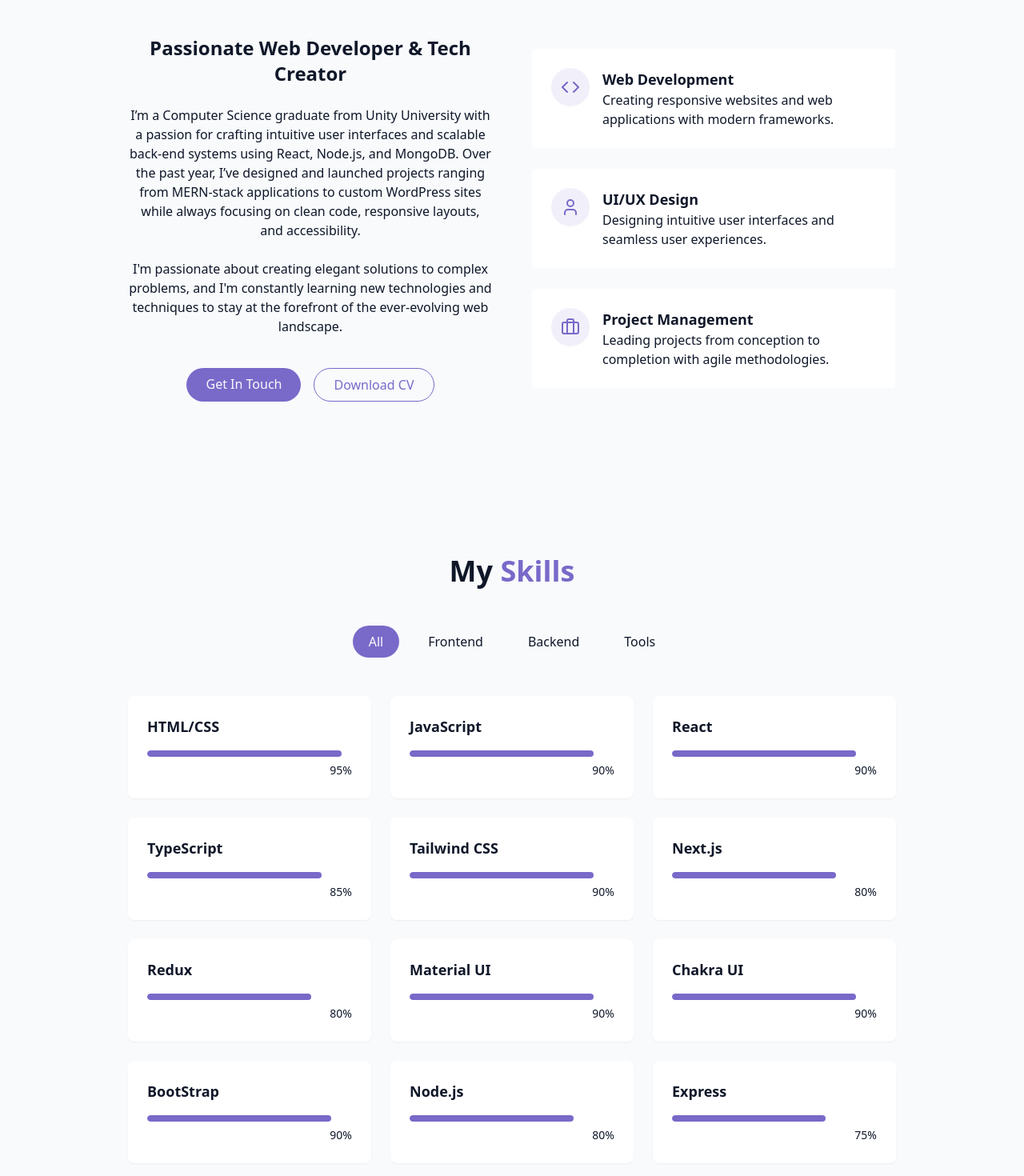
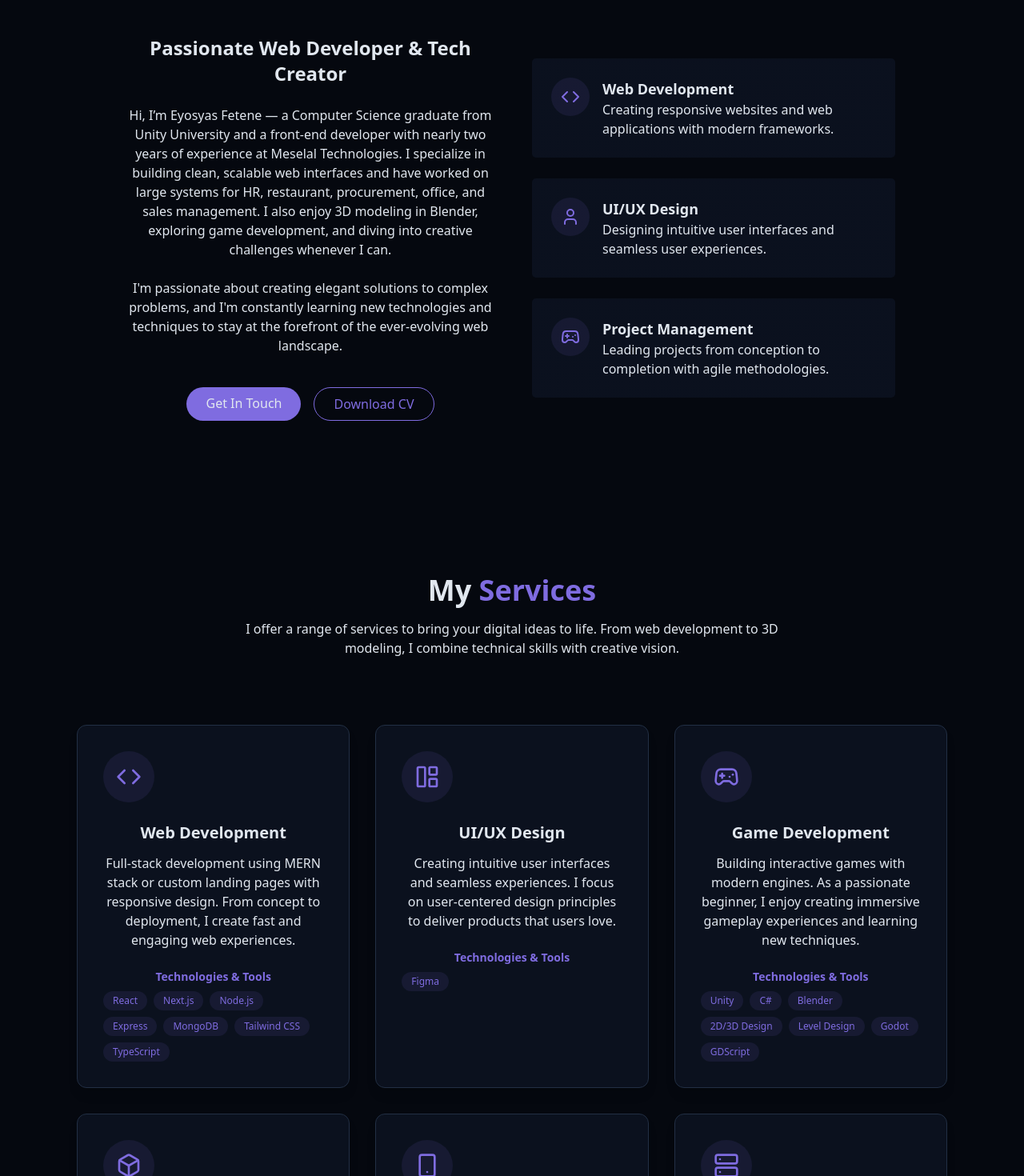
Before and after one commit to Josiah2122/Portfolio, a React (Vite) app: page / in a window 1280 px wide. Shown: the part 940-2410 px from the top of the page at 80% size. Built offline with nearby package versions, Linux system fonts and the light colour scheme.

Commit message:
feat: Services section added, about section correction, default dark mode correction, download cv completed

```diff
--- a/src/components/AboutSection.jsx
+++ b/src/components/AboutSection.jsx
@@ -1,4 +1,4 @@
-import { Briefcase, Code, User } from "lucide-react";
+import { Briefcase, Code, Gamepad2, User } from "lucide-react";
 
 export const AboutSection = () => {
   return (
@@ -16,12 +16,13 @@ export const AboutSection = () => {
             </h3>
 
             <p className="text-muted-foreground">
-              I’m a Computer Science graduate from Unity University with a
-              passion for crafting intuitive user interfaces and scalable
-              back-end systems using React, Node.js, and MongoDB. Over the past
-              year, I’ve designed and launched projects ranging from MERN-stack
-              applications to custom WordPress sites while always focusing on
-              clean code, responsive layouts, and accessibility.
+              Hi, I’m Eyosyas Fetene — a Computer Science graduate from Unity
+              University and a front-end developer with nearly two years of
+              experience at Meselal Technologies. I specialize in building
+              clean, scalable web interfaces and have worked on large systems
+              for HR, restaurant, procurement, office, and sales management. I
+              also enjoy 3D modeling in Blender, exploring game development, and
+              diving into creative challenges whenever I can.
             </p>
 
             <p className="text-muted-foreground">
@@ -38,7 +39,8 @@ export const AboutSection = () => {
               </a>
 
               <a
-                href=""
+                href="/cv.pdf"
+                download="Eyosyas_Fetene_CV.pdf"
                 className="px-6 py-2 rounded-full border border-primary text-primary hover:bg-primary/10 transition-colors duration-300"
               >
                 Download CV
@@ -78,7 +80,7 @@ export const AboutSection = () => {
             <div className="gradient-border p-6 card-hover">
               <div className="flex items-start gap-4">
                 <div className="p-3 rounded-full bg-primary/10">
-                  <Briefcase className="h-6 w-6 text-primary" />
+                  <Gamepad2 className="h-6 w-6 text-primary" />
                 </div>
 
                 <div className="text-left">
--- a/src/components/ExperienceSection.jsx
+++ b/src/components/ExperienceSection.jsx
@@ -37,22 +37,34 @@ const TimelineItem = ({ item, index }) => {
     <div
       ref={itemRef}
       className={`flex w-full transition-all duration-700 ease-in-out transform opacity-0 ${
-        index % 2 === 0 ? "justify-start" : "justify-end"
+        index % 2 === 0
+          ? "md:justify-start justify-end"
+          : "md:justify-end justify-end"
       }`}
       style={{
         transform: "translateY(20px)",
         transitionDelay: `${index * 100}ms`,
       }}
     >
+      {/* Mobile: Timeline icon on left */}
+      <div className="md:hidden absolute left-0 transform -translate-x-1/2">
+        <div className="z-10 flex items-center justify-center w-10 h-10 rounded-full bg-primary border-4 border-card shadow-lg">
+          <Icon className="text-primary-foreground" size={16} />
+        </div>
+      </div>
+
       {/* Timeline Card */}
       <div
-        className={`w-[calc(50%-24px)] px-6 py-4 ${
-          index % 2 === 0 ? "text-right" : "text-left"
-        }`}
+        className={`w-full md:w-[calc(50%-24px)] px-6 py-4 ${
+          index % 2 === 0 ? "md:text-right" : "md:text-left"
+        } text-left`}
       >
-        <div className="bg-card border-border p-6 rounded-xl shadow-lg border">
+        <div className="bg-card border-border p-6 rounded-xl shadow-lg border md:ml-0 ml-8">
           <div className="flex items-center mb-2">
-            <Icon className="text-primary mr-2" size={18} />
+            <Icon
+              className="text-primary mr-2 hidden md:inline-block"
+              size={18}
+            />
             <span className="text-xs font-semibold uppercase tracking-wide text-primary">
               {item.type}
             </span>
@@ -75,8 +87,8 @@ const TimelineItem = ({ item, index }) => {
         </div>
       </div>
 
-      {/* Timeline Icon - Positioned in the center */}
-      <div className="absolute left-1/2 transform -translate-x-1/2">
+      {/* Desktop: Timeline icon in center */}
+      <div className="hidden md:block absolute left-1/2 transform -translate-x-1/2">
         <div className="z-10 flex items-center justify-center w-12 h-12 rounded-full bg-primary border-4 border-card shadow-lg">
           <Icon className="text-primary-foreground" size={18} />
         </div>
@@ -140,21 +152,25 @@ const ExperienceSection = () => {
   ];
 
   return (
-    <section id="experience" className="py-24 px-4 relative">
+    <section id="experience" className="py-16 md:py-24 px-4 relative">
       <div className="container mx-auto max-w-5xl">
         <h2 className="text-3xl md:text-4xl font-bold mb-4 text-center">
           Professional <span className="text-primary">Journey</span>
         </h2>
 
-        <p className="text-center text-muted-foreground mb-12 max-w-2xl mx-auto">
-          My career progression, education, and significant milestones.
+        <p className="text-center text-muted-foreground mb-8 md:mb-12 max-w-2xl mx-auto">
+          My career progression, education, and significant milestones over the
+          years.
         </p>
 
-        <div className="relative py-12" ref={timelineRef}>
-          {/* Single Center Line */}
-          <div className="absolute left-1/2 top-0 bottom-0 w-0.5 bg-primary/20 transform -translate-x-1/2"></div>
+        <div className="relative py-8 md:py-12" ref={timelineRef}>
+          {/* Center Line - Desktop */}
+          <div className="hidden md:block absolute left-1/2 top-0 bottom-0 w-0.5 bg-primary/20 transform -translate-x-1/2"></div>
 
-          <div className="space-y-16 relative">
+          {/* Left Line - Mobile */}
+          <div className="md:hidden absolute left-0 top-0 bottom-0 w-0.5 bg-primary/20 transform -translate-x-1/2"></div>
+
+          <div className="space-y-8 md:space-y-16 relative">
             {timelineItems.map((item, index) => (
               <div key={index} className="relative">
                 <TimelineItem item={item} index={index} />
--- a/src/components/HeroSection.jsx
+++ b/src/components/HeroSection.jsx
@@ -20,7 +20,9 @@ export const HeroSection = () => {
             </span>
           </h1>
 
-          <h1>Front-End & Full-Stack Developer</h1>
+          <h1 className="text-1xl md:text-2xl">
+            Front-End & Full-Stack Developer
+          </h1>
 
           <p className="text-lg md:text-xl text-muted-foreground max-2-2xl mx-auto opacity-0 animate-fade-in-delay-3">
             I build engaging, responsive web interfaces that blend thoughtful
--- a/src/components/Navbar.jsx
+++ b/src/components/Navbar.jsx
@@ -3,8 +3,9 @@ import { Menu, X } from "lucide-react";
 import { useEffect, useState } from "react";
 
 const navItems = [
-  { name: "Home", href: "#hero" },
+  // { name: "Home", href: "#hero" },
   { name: "About", href: "#about" },
+  { name: "Services", href: "#services" },
   { name: "Skills", href: "#skills" },
   { name: "Experience", href: "#experience" },
   { name: "Projects", href: "#projects" },
--- /dev/null
+++ b/src/components/ServicesSection.jsx
@@ -0,0 +1,220 @@
+// src/components/ServicesSection.jsx
+import React, { useEffect, useRef } from "react";
+import {
+  Code,
+  LayoutPanelLeft,
+  Gamepad2,
+  Box,
+  Palette,
+  Smartphone,
+  Database,
+  Server,
+} from "lucide-react";
+
+const ServiceCard = ({ service, index }) => {
+  const cardRef = useRef(null);
+
+  useEffect(() => {
+    const observer = new IntersectionObserver(
+      ([entry]) => {
+        if (entry.isIntersecting) {
+          entry.target.classList.add("opacity-100", "translate-y-0");
+          observer.unobserve(entry.target);
+        }
+      },
+      { threshold: 0.1 }
+    );
+
+    if (cardRef.current) {
+      observer.observe(cardRef.current);
+    }
+
+    return () => {
+      if (cardRef.current) observer.unobserve(cardRef.current);
+    };
+  }, []);
+
+  return (
+    <div
+      ref={cardRef}
+      className="bg-card border-border p-8 rounded-xl shadow-lg border transition-all duration-700 ease-in-out transform opacity-0"
+      style={{
+        transform: "translateY(20px)",
+        transitionDelay: `${index * 100}ms`,
+      }}
+    >
+      <div className="flex items-center justify-center w-16 h-16 rounded-full bg-primary/10 mb-6">
+        <service.icon className="text-primary" size={32} />
+      </div>
+      <h3 className="text-xl font-bold text-foreground mb-3">
+        {service.title}
+      </h3>
+      <p className="text-muted-foreground mb-4">{service.description}</p>
+
+      <div className="mt-6">
+        <h4 className="text-sm font-semibold text-primary mb-2">
+          Technologies & Tools
+        </h4>
+        <div className="flex flex-wrap gap-2">
+          {service.tags.map((tag, i) => (
+            <span
+              key={i}
+              className="px-3 py-1 text-xs bg-primary/10 text-primary rounded-full"
+            >
+              {tag}
+            </span>
+          ))}
+        </div>
+      </div>
+    </div>
+  );
+};
+
+const ServicesSection = () => {
+  const sectionRef = useRef(null);
+
+  const services = [
+    {
+      title: "Web Development",
+      icon: Code,
+      description:
+        "Full-stack development using MERN stack or custom landing pages with responsive design. From concept to deployment, I create fast and engaging web experiences.",
+      tags: [
+        "React",
+        "Next.js",
+        "Node.js",
+        "Express",
+        "MongoDB",
+        "Tailwind CSS",
+        "TypeScript",
+      ],
+    },
+    {
+      title: "UI/UX Design",
+      icon: LayoutPanelLeft,
+      description:
+        "Creating intuitive user interfaces and seamless experiences. I focus on user-centered design principles to deliver products that users love.",
+      tags: [
+        "Figma",
+        // "Adobe XD",
+        // "User Research",
+        // "Wireframing",
+        // "Prototyping",
+        // "Usability Testing",
+      ],
+    },
+    {
+      title: "Game Development",
+      icon: Gamepad2,
+      description:
+        "Building interactive games with modern engines. As a passionate beginner, I enjoy creating immersive gameplay experiences and learning new techniques.",
+      tags: [
+        "Unity",
+        "C#",
+        "Blender",
+        "2D/3D Design",
+        // "Game Mechanics",
+        "Level Design",
+        "Godot",
+        "GDScript",
+        // "Phaser.js",
+      ],
+    },
+    {
+      title: "3D Modeling",
+      icon: Box,
+      description:
+        "Creating detailed 3D models and animations with Blender. From characters to environments, I bring ideas to life in three dimensions.",
+      tags: [
+        "Blender",
+        "Hard Surface Modeling",
+        // "3D Sculpting",
+        // "Texturing",
+        // "Rigging",
+        "Animation",
+        "Rendering",
+      ],
+    },
+    {
+      title: "Mobile Development",
+      icon: Smartphone,
+      description:
+        "Building cross-platform mobile applications with responsive interfaces. I create apps that work seamlessly across all device sizes.",
+      tags: [
+        // "React Native",
+        // "Flutter",
+        // "iOS",
+        "Android",
+        // "Responsive UI",
+        // "Mobile UX",
+      ],
+    },
+    {
+      title: "Backend & API Development",
+      icon: Server,
+      description:
+        "Designing robust backend systems and RESTful APIs. I build scalable solutions that power modern web applications.",
+      tags: [
+        "Node.js",
+        "Express",
+        "MongoDB",
+        // "PostgreSQL",
+        // "REST APIs",
+        // "GraphQL",
+      ],
+    },
+  ];
+
+  return (
+    <section id="services" className="py-24 px-4 relative">
+      <div className="container mx-auto max-w-6xl">
+        <div className="text-center mb-16">
+          <h2 className="text-3xl md:text-4xl font-bold mb-4">
+            My <span className="text-primary">Services</span>
+          </h2>
+          <p className="text-center text-muted-foreground max-w-2xl mx-auto">
+            I offer a range of services to bring your digital ideas to life.
+            From web development to 3D modeling, I combine technical skills with
+            creative vision.
+          </p>
+        </div>
+
+        <div className="grid grid-cols-1 md:grid-cols-2 lg:grid-cols-3 gap-8">
+          {services.map((service, index) => (
+            <ServiceCard key={index} service={service} index={index} />
+          ))}
+        </div>
+
+        <div className="mt-16 text-center">
+          <p className="text-muted-foreground max-w-2xl mx-auto mb-8">
+            Have a project that doesn't fit into these categories? I'm always
+            excited to explore new challenges and technologies. Let's discuss
+            how I can help!
+          </p>
+          <a
+            href="#contact"
+            className="cosmic-button inline-flex items-center gap-2"
+          >
+            Let's Talk
+            <svg
+              xmlns="http://www.w3.org/2000/svg"
+              width="16"
+              height="16"
+              viewBox="0 0 24 24"
+              fill="none"
+              stroke="currentColor"
+              strokeWidth="2"
+              strokeLinecap="round"
+              strokeLinejoin="round"
+            >
+              <path d="M5 12h14"></path>
+              <path d="m12 5 7 7-7 7"></path>
+            </svg>
+          </a>
+        </div>
+      </div>
+    </section>
+  );
+};
+
+export default ServicesSection;
--- a/src/components/ThemeToggle.jsx
+++ b/src/components/ThemeToggle.jsx
@@ -11,8 +11,8 @@ export const ThemeToggle = () => {
       setIsDarkMode(true);
       document.documentElement.classList.add("dark");
     } else {
-      localStorage.setItem("theme", "light");
-      setIsDarkMode(false);
+      localStorage.setItem("theme", "dark");
+      setIsDarkMode(true);
     }
   }, []);
 
--- a/src/pages/Home.jsx
+++ b/src/pages/Home.jsx
@@ -8,6 +8,7 @@ import { ProjectsSection } from "../components/ProjectsSection";
 import { ContactSection } from "../components/ContactSection";
 import { Footer } from "../components/Footer";
 import ExperienceSection from "../components/ExperienceSection";
+import ServicesSection from "../components/ServicesSection";
 
 export const Home = () => {
   return (
@@ -23,6 +24,7 @@ export const Home = () => {
       <main>
         <HeroSection />
         <AboutSection />
+        <ServicesSection />
         <SkillsSection />
         <ExperienceSection />
         <ProjectsSection />
```
Also changed, not shown: 1 other file (tests, documents, lock files or other folders).
